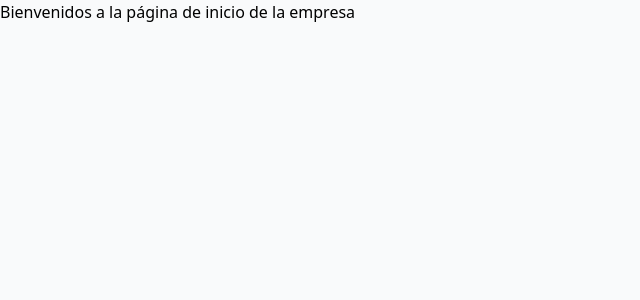
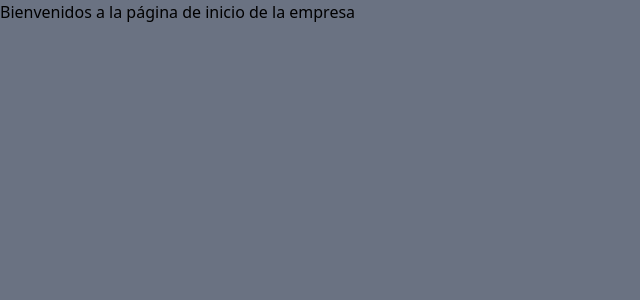
Before and after one commit to Eridux/Proyecto-1_Django, a Django app: page / in a window 1280 px wide. Shown: the top 300 px of the page, without its empty margins (0-640 px from the left). Run offline with Django 5.2, Linux system fonts and the light colour scheme; some libraries are stand-ins or nearby versions.

Commit message:
Cuarto commit - Eridux - Tailwind 4 instalado y configurado

```diff
--- a/templates/base.html
+++ b/templates/base.html
@@ -13,7 +13,7 @@
     </title>
     {% tailwind_css %}
 </head>
-<body class="bg-gray-50">
+<body class="bg-gray-500">
 
     {% block contenido %}
 
--- a/theme/static/css/dist/styles.css
+++ b/theme/static/css/dist/styles.css
@@ -10,6 +10,7 @@
     monospace;
     --color-red-800: oklch(44.4% 0.177 26.899);
     --color-gray-50: oklch(98.5% 0.002 247.839);
+    --color-gray-500: oklch(55.1% 0.027 264.364);
     --color-black: #000;
     --text-5xl: 3rem;
     --text-5xl--line-height: 1;
@@ -198,8 +199,17 @@
   .flex {
     display: flex;
   }
+  .table {
+    display: table;
+  }
   .h-screen {
     height: 100vh;
+  }
+  .border-collapse {
+    border-collapse: collapse;
+  }
+  .resize {
+    resize: both;
   }
   .items-center {
     align-items: center;
@@ -207,8 +217,15 @@
   .justify-center {
     justify-content: center;
   }
+  .border {
+    border-style: var(--tw-border-style);
+    border-width: 1px;
+  }
   .bg-gray-50 {
     background-color: var(--color-gray-50);
+  }
+  .bg-gray-500 {
+    background-color: var(--color-gray-500);
   }
   .font-serif {
     font-family: var(--font-serif);
@@ -228,6 +245,18 @@
   .text-black {
     color: var(--color-black);
   }
+  .underline {
+    text-decoration-line: underline;
+  }
+  .outline {
+    outline-style: var(--tw-outline-style);
+    outline-width: 1px;
+  }
+}
+@property --tw-border-style {
+  syntax: "*";
+  inherits: false;
+  initial-value: solid;
 }
 @property --tw-leading {
   syntax: "*";
@@ -237,11 +266,18 @@
   syntax: "*";
   inherits: false;
 }
+@property --tw-outline-style {
+  syntax: "*";
+  inherits: false;
+  initial-value: solid;
+}
 @layer properties {
   @supports ((-webkit-hyphens: none) and (not (margin-trim: inline))) or ((-moz-orient: inline) and (not (color:rgb(from red r g b)))) {
     *, ::before, ::after, ::backdrop {
+      --tw-border-style: solid;
       --tw-leading: initial;
       --tw-tracking: initial;
+      --tw-outline-style: solid;
     }
   }
 }
```
